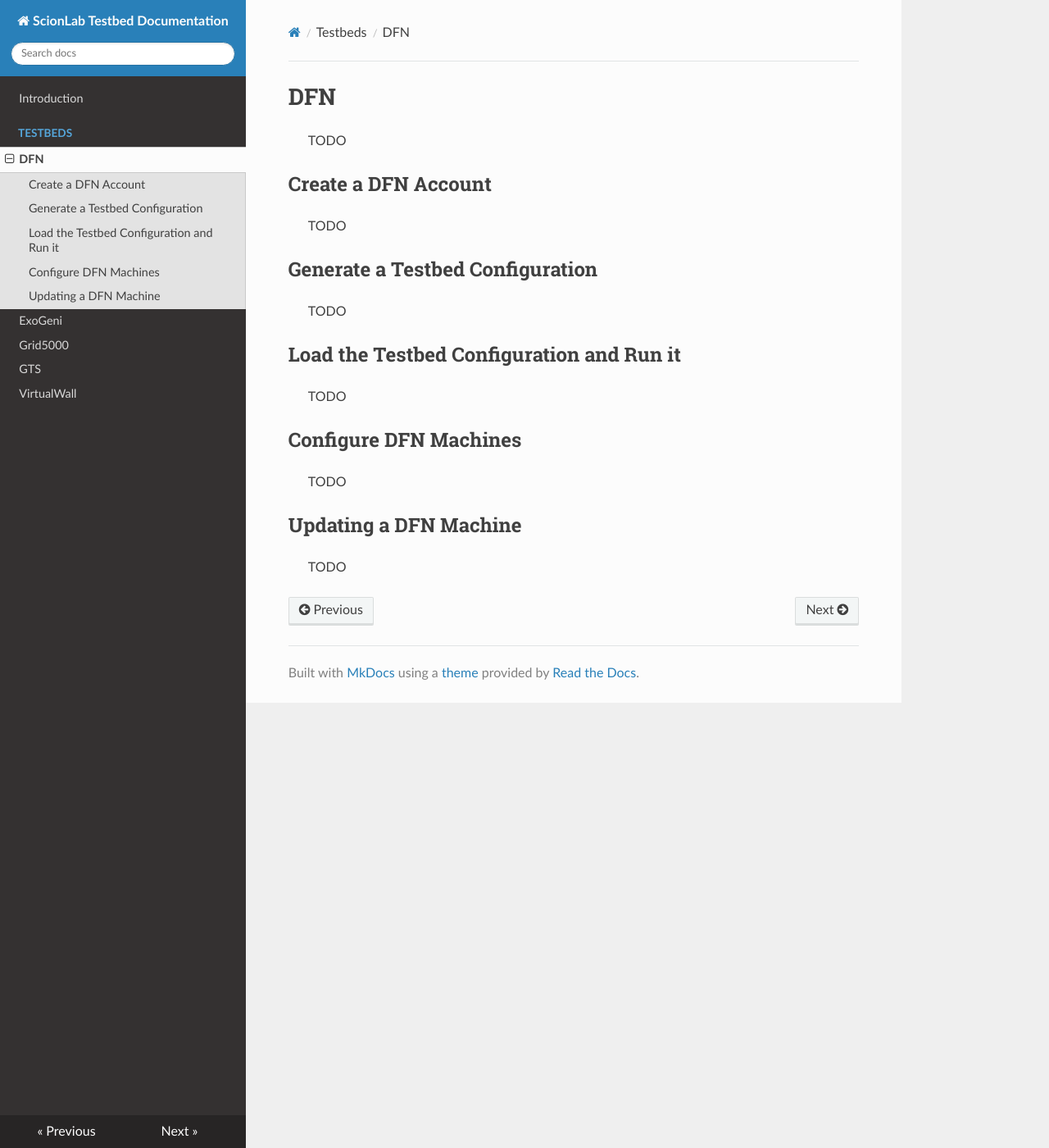
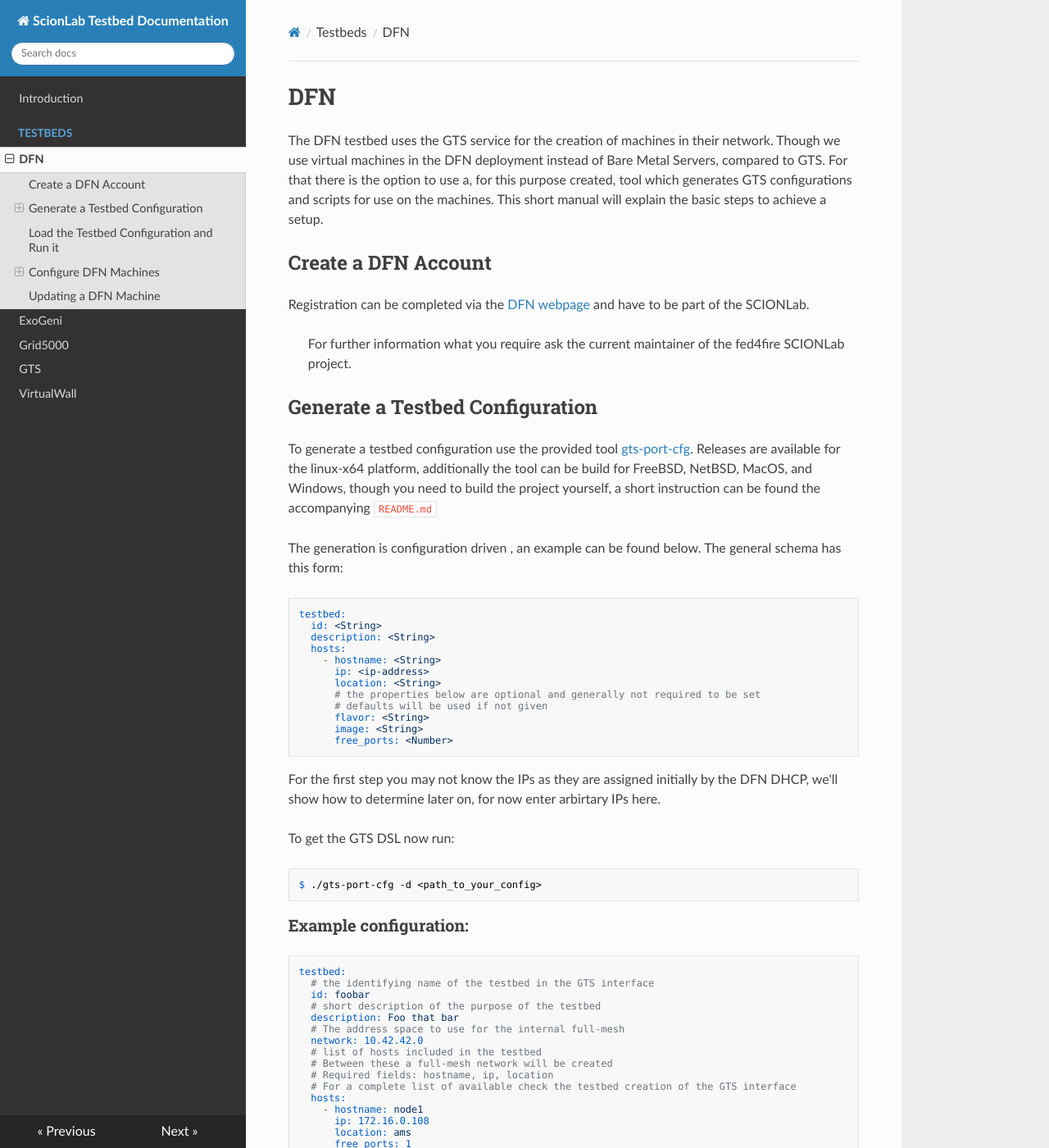
Before and after one commit to jwuensche/scionlab-scripts, an MkDocs documentation site: the page built from docs/testbeds/dfn.md, in a window 1280 px wide and 1400 px high. Shown: the whole window at 82% size. Built offline with MkDocs 1.6.1, drawn with Linux system fonts in a browser that asks for light colours; nearby versions of some CDN libraries; some of the changed text lies outside the part shown.

Commit message:
Add draft DFN

````diff
--- a/docs/testbeds/dfn.md
+++ b/docs/testbeds/dfn.md
@@ -1,20 +1,99 @@
 # DFN
 
-> TODO
+The DFN testbed uses the GTS service for the creation of machines in their network. Though we use virtual machines in the DFN deployment instead of
+Bare Metal Servers, compared to GTS. For that there is the option to use a, for this purpose created, tool which generates GTS configurations and
+scripts for use on the machines.  This short manual will explain the basic steps to achieve a setup.
 
 ## Create a DFN Account
 
-> TODO
+Registration can be completed via the [DFN webpage](https://dfn-gvs.de/login#register) and have to be part of the SCIONLab.
+
+> For further information what you require ask the current maintainer of the fed4fire SCIONLab project.
 
 ## Generate a Testbed Configuration
 
-> TODO
+To generate a testbed configuration use the provided tool [gts-port-cfg](https://github.com/fin-ger/gts-port-cfg). Releases are available for the
+linux-x64 platform, additionally the tool can be build for FreeBSD, NetBSD, MacOS, and Windows, though you need to build the project yourself, a short
+instruction can be found the accompanying `README.md`
+
+The generation is configuration driven , an example can be found below. The general schema has this form:
+
+```yaml
+testbed:
+  id: <String>
+  description: <String>
+  hosts:
+    - hostname: <String>
+      ip: <ip-address>
+      location: <String>
+      # the properties below are optional and generally not required to be set
+      # defaults will be used if not given
+      flavor: <String>
+      image: <String>
+      free_ports: <Number>
+```
+
+For the first step you may not know the IPs as they are assigned initially by the DFN DHCP, we'll show how to determine later on, for now enter
+arbirtary IPs here.
+
+To get the GTS DSL now run:
+```
+$ ./gts-port-cfg -d <path_to_your_config>
+```
+
+### Example configuration:
+```yaml
+testbed:
+  # the identifying name of the testbed in the GTS interface
+  id: foobar
+  # short description of the purpose of the testbed
+  description: Foo that bar
+  # The address space to use for the internal full-mesh
+  network: 10.42.42.0
+  # list of hosts included in the testbed
+  # Between these a full-mesh network will be created
+  # Required fields: hostname, ip, location
+  # For a complete list of available check the testbed creation of the GTS interface
+  hosts:
+    - hostname: node1
+      ip: 172.16.0.108
+      location: ams
+      free_ports: 1
+    - hostname: node2
+      ip: 172.16.0.109
+      location: ams
+      flavor: c4r4h20
+    - hostname: node3
+      ip: 172.16.0.106
+      location: ham
+      image: FreeBSD-11.qcow2
+    - hostname: node4
+      ip: 172.16.0.107
+      location: ams
+```
+
+
 
 ## Load the Testbed Configuration and Run it
+
+  With the config generated login on [DFN-GVS](https://dfn-gvs.de) and go to the `Types` tab, and click `Add` in the top right.
+
+  You'll see a textfield in which you can copy your configuration.
+  ![DFN Add tab](../img/dfn0.png)
 
 > TODO
 
 ## Configure DFN Machines
+
+### Connect to the DFN VPN
+
+For the initial setup it is required to connect to the machines via the maintenance network. The connection information can be found in the information field in GVS on the top right.
+
+> [Be aware that the VPN uses `PPTP`, the protocol is inherently insecure.](https://wiki.archlinux.org/index.php/PPTP_Client)
+
+```bash
+$ pptpsetup --create dfn --server <DFN IP> --username scionlab --password <DFN password> --encrypt
+```
 
 > TODO
 
````
Also changed, not shown: docs/img/dfn0.png (added).
